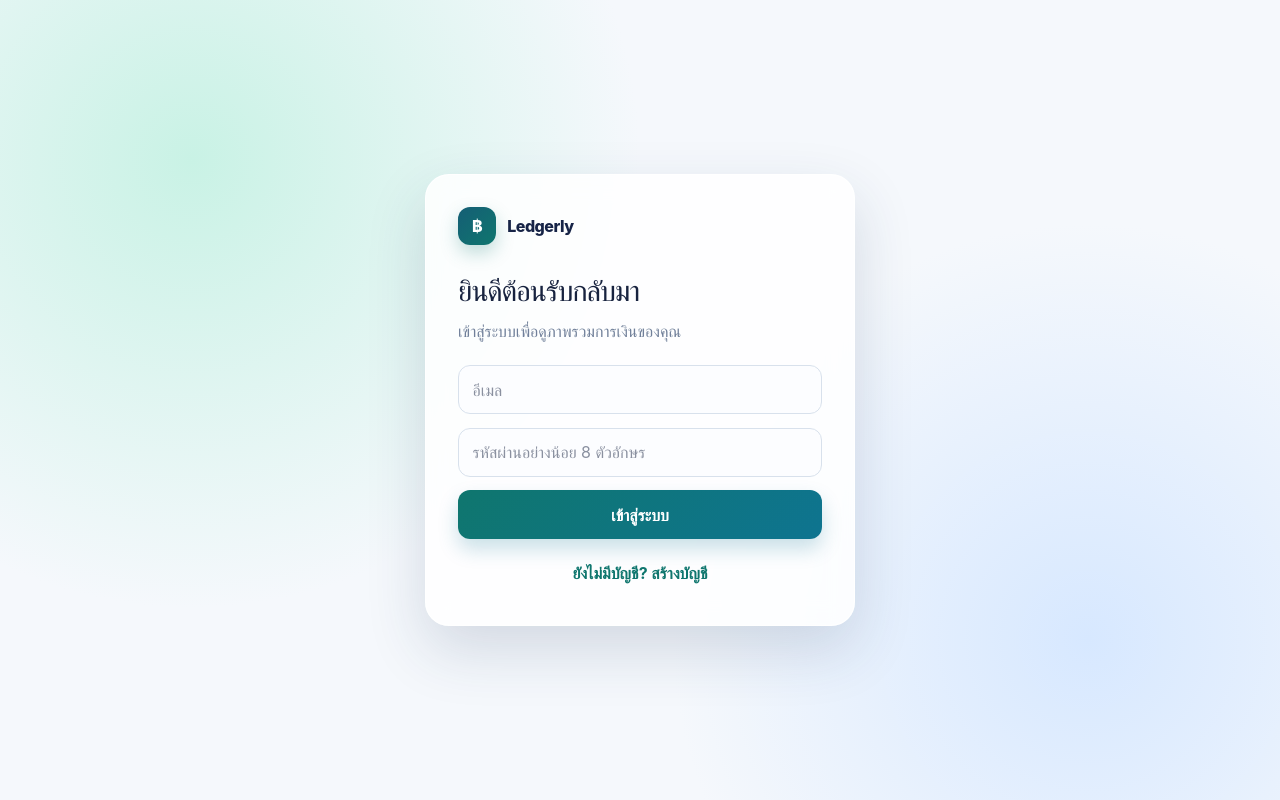
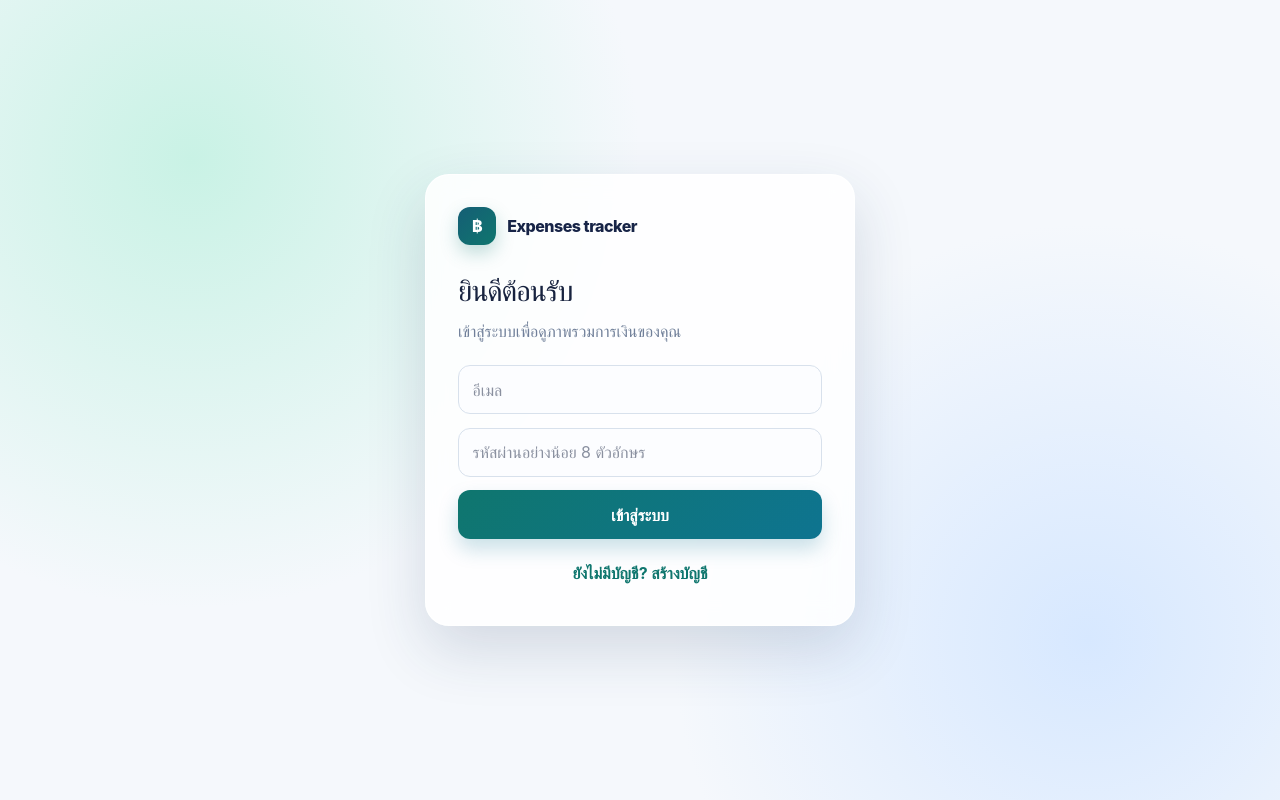
Before and after one commit to rattanaphon1998/Accounting_APP, a React (Vite) app: page / in a window 1280 px wide. Built offline with nearby package versions, Linux system fonts and the light colour scheme; no server answers.

Commit message:
update accounting app

```diff
--- a/src/components/AuthPage.jsx
+++ b/src/components/AuthPage.jsx
@@ -31,8 +31,8 @@ export default function AuthPage({ onAuthenticated }) {
 
   return <main className="auth-page">
     <form onSubmit={submit} className="auth-card">
-        <div className="brand"><span className="brand-mark">฿</span><span>Ledgerly</span></div>
-        <h1>{mode === 'login' ? 'ยินดีต้อนรับกลับมา' : 'เริ่มจัดการเงินของคุณ'}</h1>
+        <div className="brand"><span className="brand-mark">฿</span><span>Expenses tracker</span></div>
+        <h1>{mode === 'login' ? 'ยินดีต้อนรับ' : 'เริ่มจัดการเงินของคุณ'}</h1>
         <p>{mode === 'login' ? 'เข้าสู่ระบบเพื่อดูภาพรวมการเงินของคุณ' : 'สร้างบัญชีฟรี ใช้งานได้ทันที'}</p>
         <div className="auth-form">
         {mode === 'register' && <input className="app-input" placeholder="ชื่อ (ไม่บังคับ)" value={name} onChange={e => setName(e.target.value)} />}
--- a/src/components/Nav.jsx
+++ b/src/components/Nav.jsx
@@ -6,7 +6,7 @@ function Nav({ user, onLogout }) {
       <div className="page-container topbar-inner">
         <Link className="brand" to="/">
           <span className="brand-mark">฿</span>
-          <span>Ledgerly</span>
+          <span>Expenses tracker</span>
         </Link>
         <nav className="nav-actions">
           <Link className="nav-link" to="/search">ค้นหารายการ</Link>
--- a/src/components/SearchByDate.jsx
+++ b/src/components/SearchByDate.jsx
@@ -90,7 +90,7 @@ export default function SearchByDate() {
     return (
         <div className="app-shell">
           <header className="topbar"><div className="page-container topbar-inner">
-            <Link className="brand" to="/"><span className="brand-mark">฿</span><span>Ledgerly</span></Link>
+            <Link className="brand" to="/"><span className="brand-mark">฿</span><span>Expenses tracker</span></Link>
             <Link className="nav-link" to="/">กลับหน้าหลัก</Link>
           </div></header>
           <main className="page-container dashboard">
```
